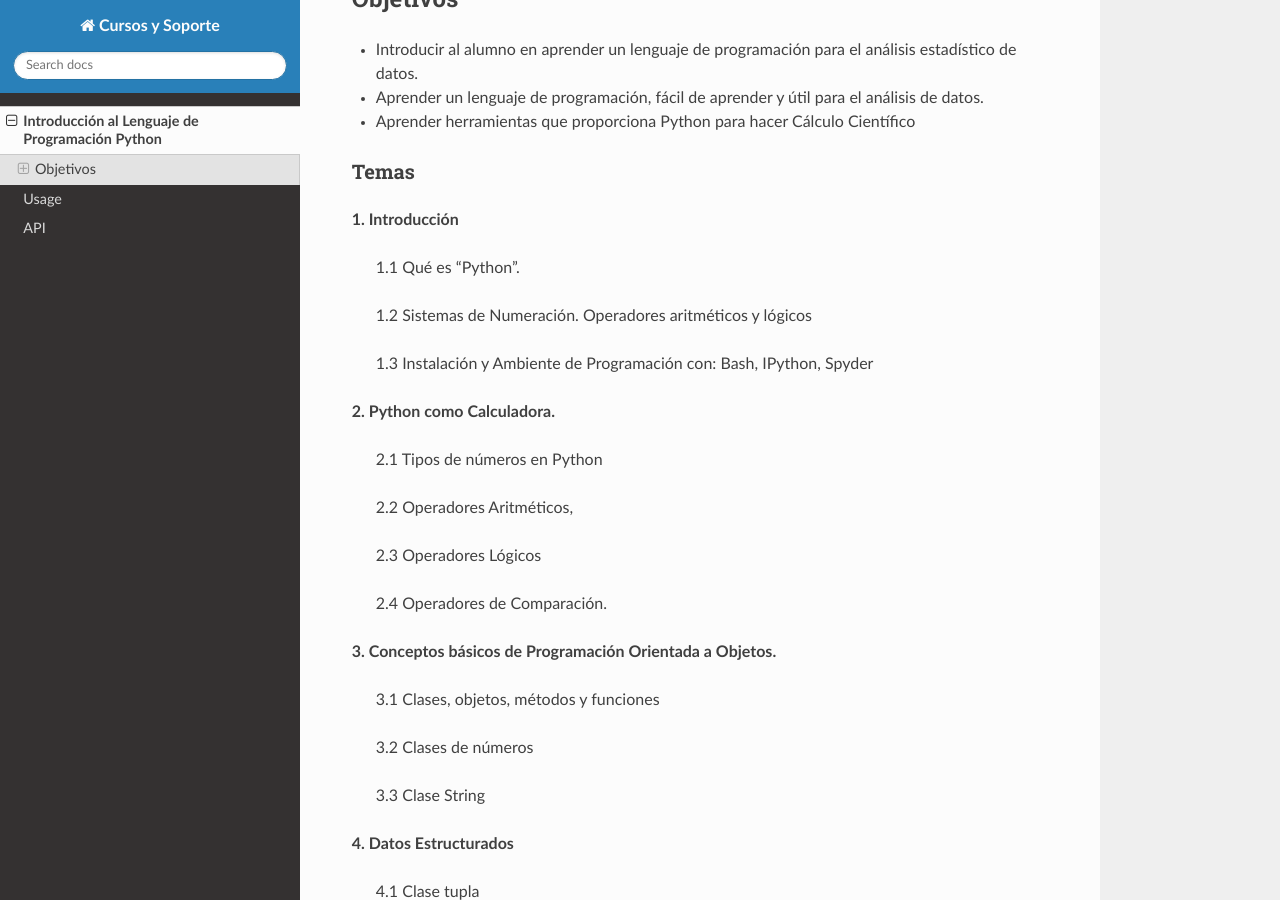
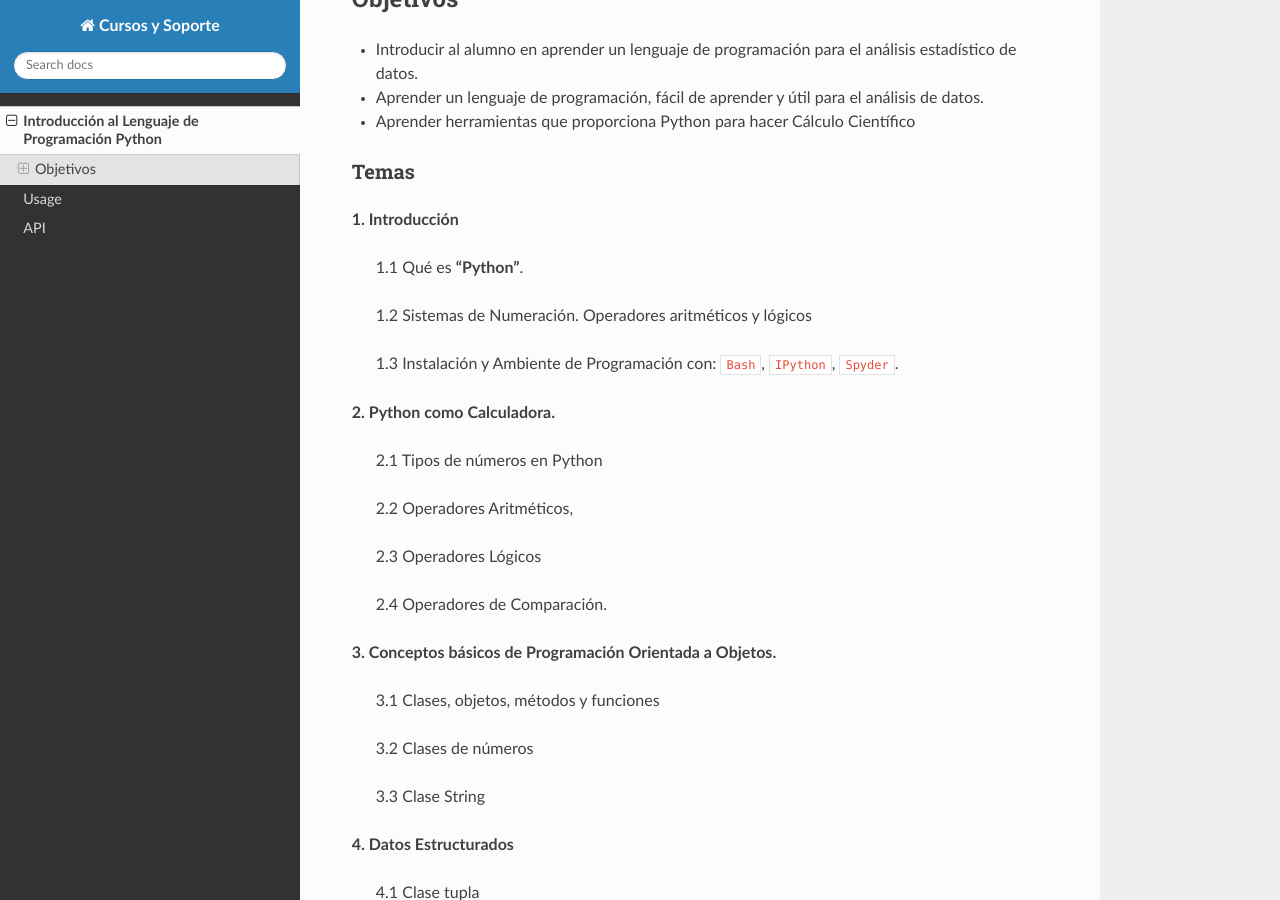
Before and after one commit to matecom57/santosg57-cursosinb, a Sphinx documentation site: the page built from docs/source/python_temario.rst, in a window 1280 px wide and 900 px high, scrolled down 675 px. Built offline with Sphinx 7.4.7 and the Read the Docs theme 3.1.0, drawn with Linux system fonts in a browser that asks for light colours.

```diff
--- a/docs/source/python_temario.rst
+++ b/docs/source/python_temario.rst
@@ -32,11 +32,11 @@ Temas
 
 **1. Introducción**
 
-   1.1 Qué es “Python”.
+   1.1 Qué es **“Python”**.
 
    1.2 Sistemas de Numeración. Operadores aritméticos y lógicos
 
-   1.3 Instalación y Ambiente de Programación con: Bash, IPython, Spyder
+   1.3 Instalación y Ambiente de Programación con: ``Bash``, ``IPython``, ``Spyder``.
 
 **2. Python como Calculadora.**
 
```
